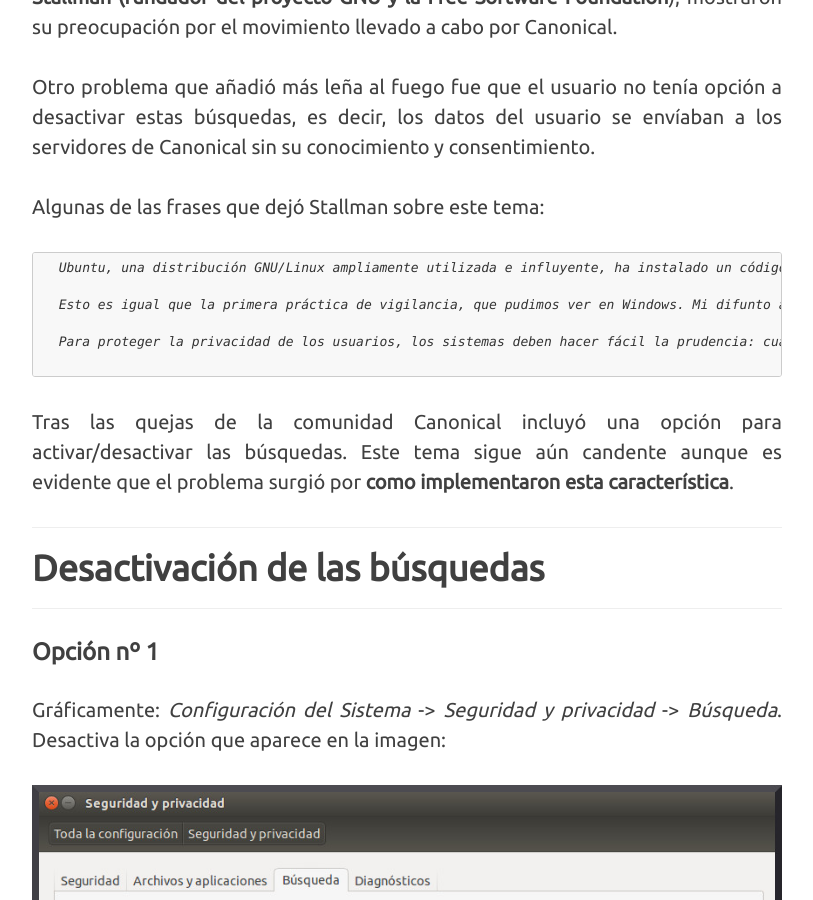
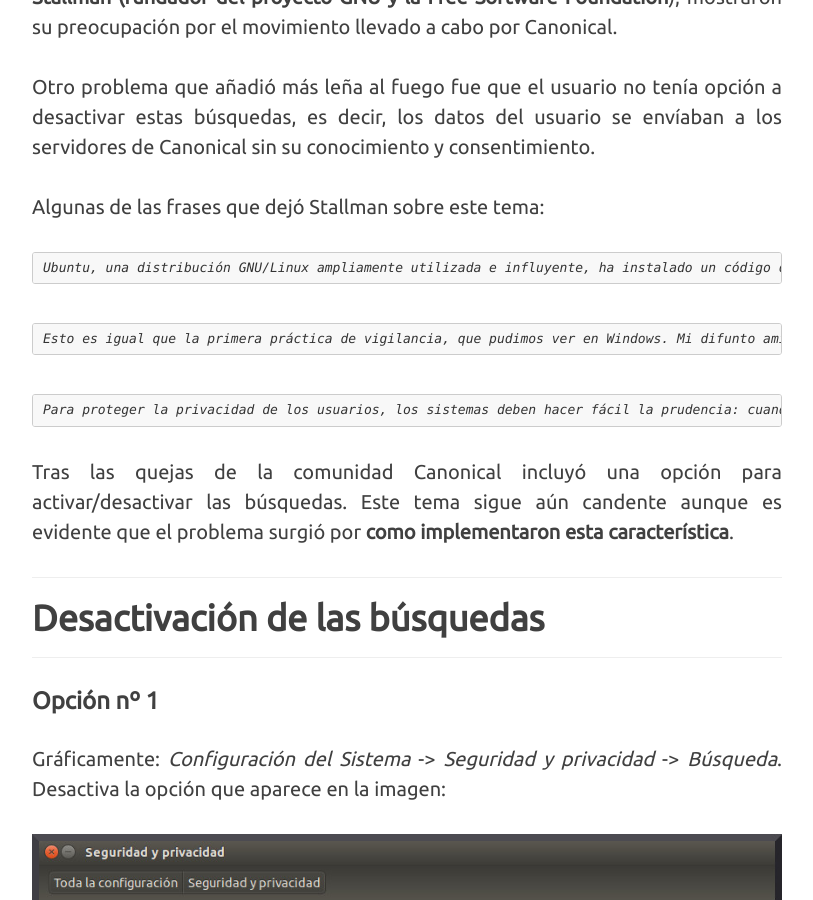
Before and after one commit to R12Leal/R12Leal.github.io, a Jekyll site: the page built from _posts/2015-11-20-desactivar-busquedas-comerciales-ubuntu.markdown, in a window 1280 px wide and 900 px high, scrolled down 1128 px. Shown: the whole window, without its empty margins (233-1046 px from the left). Built offline with Jekyll 4.4.1, drawn with Linux system fonts in a browser that asks for light colours; nearby versions of some CDN libraries; comment, search, counter and statistics services are not loaded.

Commit message:
Update 07/01/2016

```diff
--- a/_posts/2015-11-20-desactivar-busquedas-comerciales-ubuntu.markdown
+++ b/_posts/2015-11-20-desactivar-busquedas-comerciales-ubuntu.markdown
@@ -20,13 +20,13 @@
 <p>Otro problema que añadió más leña al fuego fue que el usuario no tenía opción a desactivar estas búsquedas, es decir, los datos del usuario se envíaban a los servidores de Canonical sin su conocimiento y consentimiento.</p>
 <p>Algunas de las frases que dejó Stallman sobre este tema:</p>
 <p>
-  <i><pre>
-  Ubuntu, una distribución GNU/Linux ampliamente utilizada e influyente, ha instalado un código de vigilancia. Cuando el usuario busca en sus archivos locales introduciendo una cadena en el escritorio de Ubuntu, Ubuntu envía esa cadena a uno de los servidores de Canonical.
-
-  Esto es igual que la primera práctica de vigilancia, que pudimos ver en Windows. Mi difunto amigo Fravia me dijo que cuando él buscaba una cadena en los archivos de su sistema en Windows, éste enviaba un paquete a otro servidor, que era detectado por el firewall. Teniendo en cuenta esto, aprendió acerca de la propensión del software propietario para convertirse en malware. Tal vez no sea coincidencia que Ubuntu haga lo mismo.
-
-  Para proteger la privacidad de los usuarios, los sistemas deben hacer fácil la prudencia: cuando un programa de búsqueda local tiene una función de búsqueda online, ésta sólo debería realizarse cuando el usuario lo elija de forma explícita cada vez. Esto es fácil: todo lo que se necesita es tener botones separados para las búsquedas online y las búsquedas locales, incluso algunas versiones anteriores de Ubuntu lo implementaron. Una función de búsqueda online también debe informar al usuario de forma clara y concreta acerca de quién recibirá su información personal, siempre y cuando se utilice la función.
-  </pre></i>
+<i><pre>
+Ubuntu, una distribución GNU/Linux ampliamente utilizada e influyente, ha instalado un código de vigilancia. Cuando el usuario busca en sus archivos locales introduciendo una cadena en el escritorio de Ubuntu, Ubuntu envía esa cadena a uno de los servidores de Canonical.</pre></i>
+<br />
+<i><pre>Esto es igual que la primera práctica de vigilancia, que pudimos ver en Windows. Mi difunto amigo Fravia me dijo que cuando él buscaba una cadena en los archivos de su sistema en Windows, éste enviaba un paquete a otro servidor, que era detectado por el firewall. Teniendo en cuenta esto, aprendió acerca de la propensión del software propietario para convertirse en malware. Tal vez no sea coincidencia que Ubuntu haga lo mismo.</pre></i>
+<br />
+<i><pre>Para proteger la privacidad de los usuarios, los sistemas deben hacer fácil la prudencia: cuando un programa de búsqueda local tiene una función de búsqueda online, ésta sólo debería realizarse cuando el usuario lo elija de forma explícita cada vez. Esto es fácil: todo lo que se necesita es tener botones separados para las búsquedas online y las búsquedas locales, incluso algunas versiones anteriores de Ubuntu lo implementaron. Una función de búsqueda online también debe informar al usuario de forma clara y concreta acerca de quién recibirá su información personal, siempre y cuando se utilice la función.
+</pre></i>
 <p>Tras las quejas de la comunidad Canonical incluyó una opción para activar/desactivar las búsquedas. Este tema sigue aún candente aunque es evidente que el problema surgió por <strong>como implementaron esta característica</strong>.</p>
 <hr />
 <h2 class="section-heading">Desactivación de las búsquedas</h2>
```
